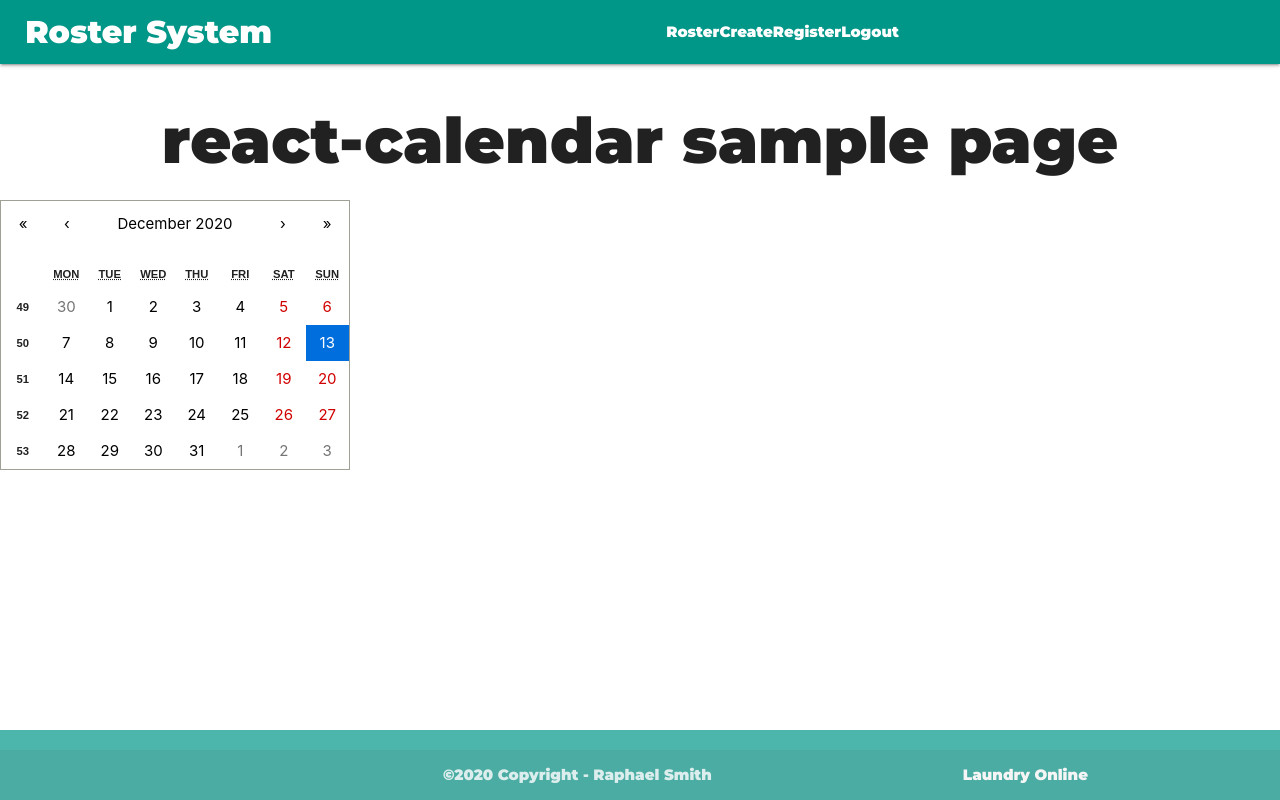
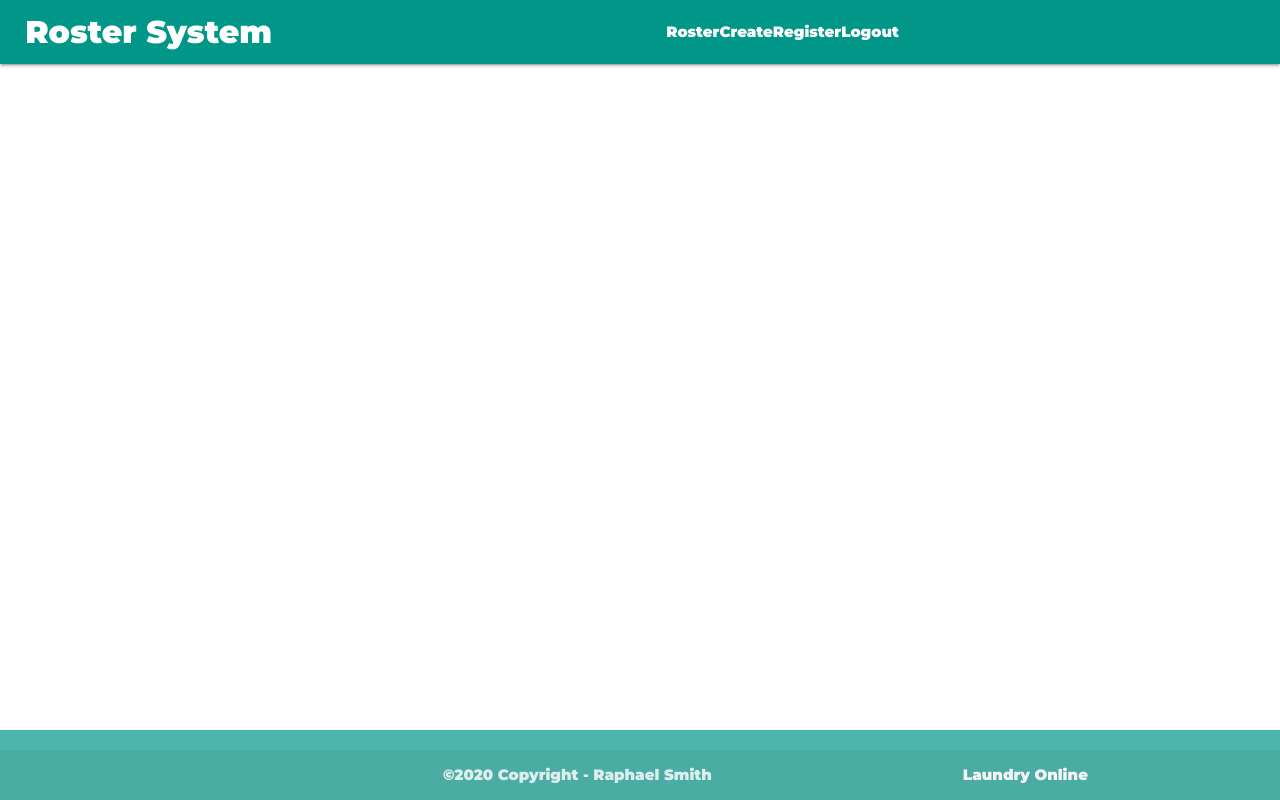
Before and after one commit to RaphaelQSmith/rosterapp-react, a React (Create React App) app: page /search in a window 1280 px wide. Built offline with nearby package versions, Linux system fonts and the light colour scheme.

Commit message:
Removing Calendar

```diff
--- a/src/App.js
+++ b/src/App.js
@@ -7,14 +7,12 @@ import Table from './components/table'
 import Newroster from './components/newroster'
 import CreateUser from './components/register'
 import {BrowserRouter as Router, Switch, Route} from 'react-router-dom'
-import Calendar from './components/calendar';
 
 function App() {
   return (
       <Router>
         <div className="App">
           <Header />
-          <Calendar />
           <Switch>
             <Route path='/' exact component={Login} />
             <Route path='/createUser' component={CreateUser} />
--- a/src/components/calendar.js
+++ /dev/null
@@ -1,23 +0,0 @@
-import React, { useState } from 'react'
-import Calendar from 'react-calendar'
-import 'react-calendar/dist/Calendar.css';
-
-export default function DatePicker() {
-    const [value, onChange] = useState(new Date())
-    return (
-        <div className="Sample">
-          <header>
-            <h1>react-calendar sample page</h1>
-          </header>
-          <div className="Sample__container">
-            <main className="Sample__container__content">
-              <Calendar
-                onChange={onChange}
-                showWeekNumbers
-                value={value}
-              />
-            </main>
-          </div>
-        </div>
-      );
-    }
--- a/src/components/search.js
+++ b/src/components/search.js
@@ -9,9 +9,6 @@ export default class search extends Component {
                         {/* <input type="hidden" name="user_id" value="{{user_id}}" />
                         <input type="text" name="date" class="datepicker col s3 offset-m6" placeholder="Select a date" />
                         <button class="btn waves-effect waves-light col s3 offset-m6" type="submit">Search</button> */}
-
-
-
                     </form>
                 </div>
         )
```
